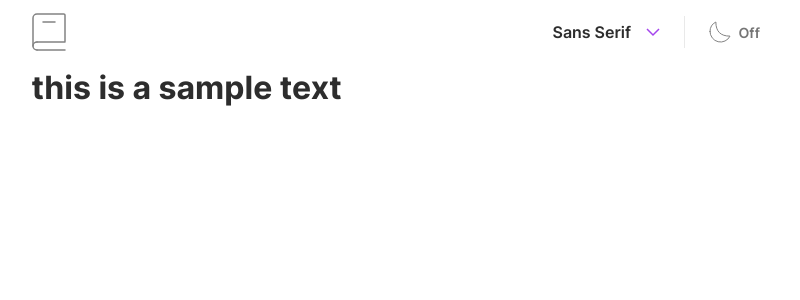
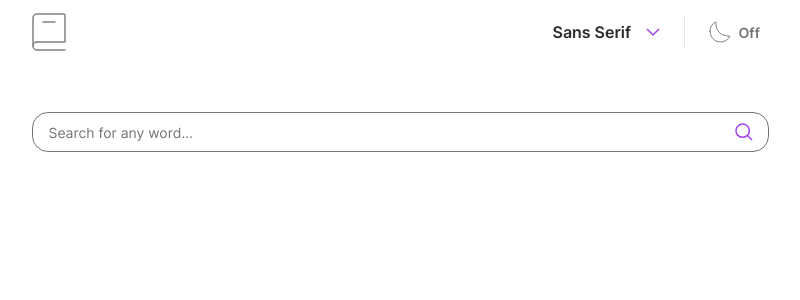
Before and after one commit to PellyDev/dict-repo, a React (Vite) app: page / in a window 1280 px wide. Shown: the top 300 px of the page, without its empty margins (240-1040 px from the left). Built offline with nearby package versions, Linux system fonts and the light colour scheme; the HTML template or start-up script is replaced by a standard one.

Commit message:
searchbar jsx + handlers

```diff
--- a/src/App.tsx
+++ b/src/App.tsx
@@ -2,10 +2,38 @@ import React, { useState } from "react"
 import Header from "./components/Header"
 
 function App() {
+    const [searchTerm, setSearchTerm] = useState<string>("")
+
+    function handleInputChange(e: React.ChangeEvent<HTMLInputElement>) {
+        setSearchTerm(e.target.value)
+    }
+
+    function handleFormSubmit(e: React.FormEvent<HTMLFormElement>) {
+        e.preventDefault()
+        /* api call here */
+        setSearchTerm("")
+    }
+    console.log(searchTerm)
+    const [isDarkMode, setIsDarkMode] = useState<boolean>(false)
     return (
         <>
-            <Header />
-            <h1>this is a sample text</h1>
+            <Header
+                darkMode={{
+                    isDarkMode,
+                    setIsDarkMode,
+                }}
+            />
+            <form className="searchbar" onSubmit={handleFormSubmit}>
+                <input
+                    onChange={handleInputChange}
+                    value={searchTerm}
+                    type="text"
+                    placeholder="Search for any word..."
+                />
+                <button type="submit">
+                    <img src="/images/icon-search.svg" alt="" />
+                </button>
+            </form>
         </>
     )
 }
--- a/src/components/Header.tsx
+++ b/src/components/Header.tsx
@@ -1,10 +1,17 @@
 import { useEffect, useState } from "react"
 
-export default function Header() {
+type Props = {
+    darkMode: {
+        isDarkMode: boolean
+        setIsDarkMode: React.Dispatch<React.SetStateAction<boolean>>
+    }
+}
+
+export default function Header(props: Props) {
+    const { isDarkMode, setIsDarkMode } = props.darkMode
+
     const [showSelectModal, setShowSelectModal] = useState<boolean>(false),
-        [currentSelection, setCurrentSelection] =
-            useState<string>("sans-serif"),
-        [darkMode, setDarkMode] = useState<boolean>(false)
+        [currentSelection, setCurrentSelection] = useState<string>("sans-serif")
 
     useEffect(() => {
         function handleClick(e: MouseEvent): void {
@@ -116,11 +123,11 @@ export default function Header() {
                 <div
                     className="dark-mode"
                     onClick={() => {
-                        setDarkMode((prev) => !prev)
+                        setIsDarkMode((prev) => !prev)
                     }}
                 >
                     <svg
-                        className={`${darkMode ? "active" : ""}`}
+                        className={`${isDarkMode ? "active" : ""}`}
                         xmlns="http://www.w3.org/2000/svg"
                         width="22"
                         height="22"
@@ -134,8 +141,8 @@ export default function Header() {
                             d="M1 10.449a10.544 10.544 0 0 0 19.993 4.686C11.544 15.135 6.858 10.448 6.858 1A10.545 10.545 0 0 0 1 10.449Z"
                         />
                     </svg>
-                    <p className={`${darkMode ? "active" : ""}`}>
-                        {darkMode ? "On" : "Off"}
+                    <p className={`${isDarkMode ? "active" : ""}`}>
+                        {isDarkMode ? "On" : "Off"}
                     </p>
                 </div>
             </div>
--- a/src/style.css
+++ b/src/style.css
@@ -101,6 +101,7 @@ ________________________________________________________________________________
     --color-primary-lightest: #f4f4f4;
     --color-accent: #a445ed;
     --color-error: #ff5252;
+    --color-bg: #ffffff;
 }
 
 body {
@@ -150,6 +151,7 @@ body {
     padding: 1rem;
     opacity: 0;
     translate: 0 -25%;
+    z-index: 1;
     transition: opacity 200ms ease-in-out, translate 200ms ease-in-out;
 }
 
@@ -211,3 +213,36 @@ body {
 .dark-mode p.active {
     color: var(--color-accent);
 }
+
+/* search */
+
+.searchbar {
+    position: relative;
+    margin-top: 3rem;
+}
+
+.searchbar input {
+    outline: none;
+    border: 1px solid var(--color-primary-light);
+    border-radius: 1rem;
+    padding: 0.5rem 1rem;
+    width: 100%;
+    height: 40px;
+    font-size: var(--fs-body-s);
+    font-family: var(--ff-sans-serif);
+    color: var(--color-primary-light);
+    transition: border 200ms ease-in-out;
+}
+
+.searchbar input:focus,
+.searchbar input:hover {
+    border: 1px solid var(--color-accent);
+}
+
+.searchbar button {
+    position: absolute;
+    top: 10px;
+    right: 10px;
+    border: none;
+    background-color: var(--color-bg);
+}
```
